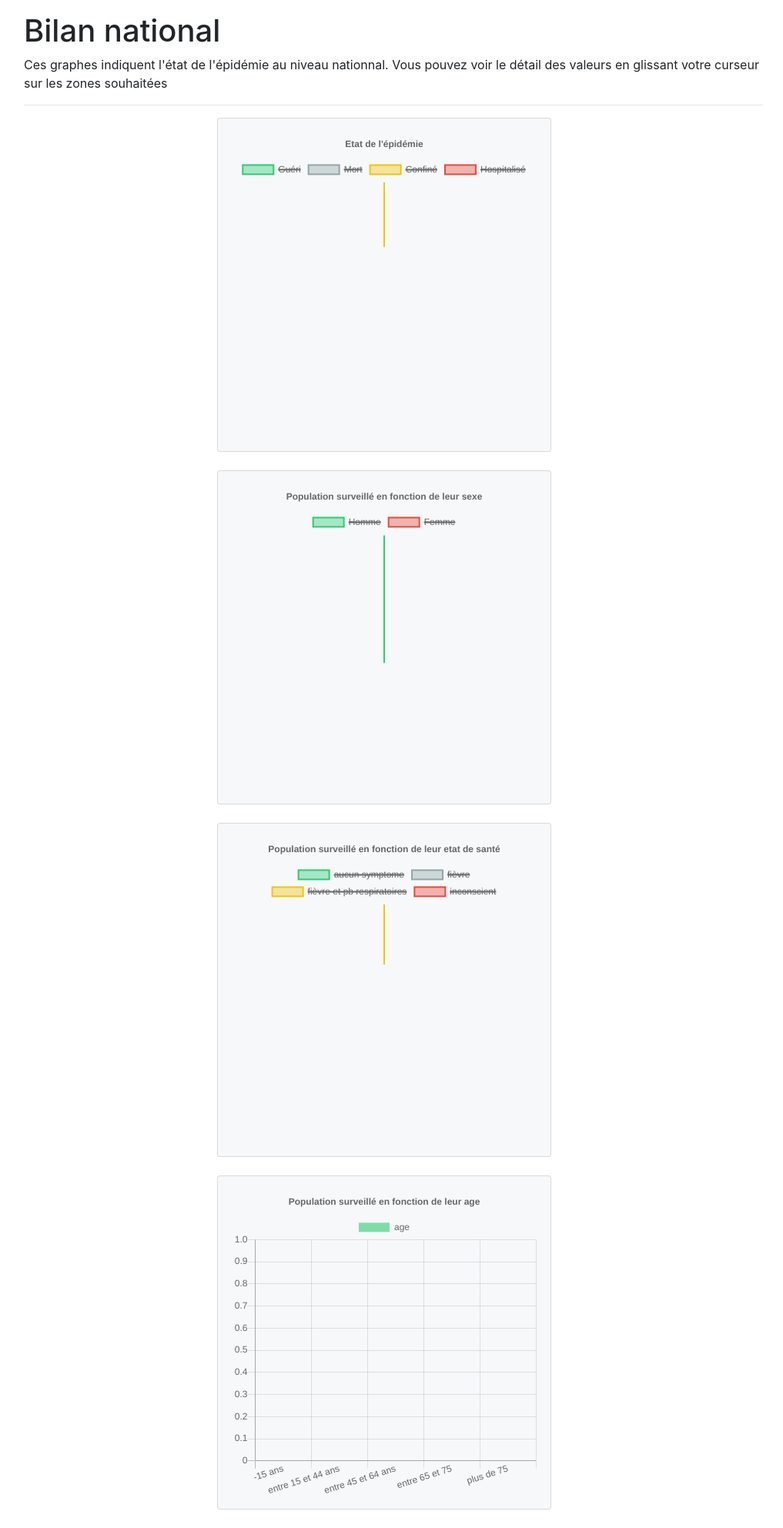
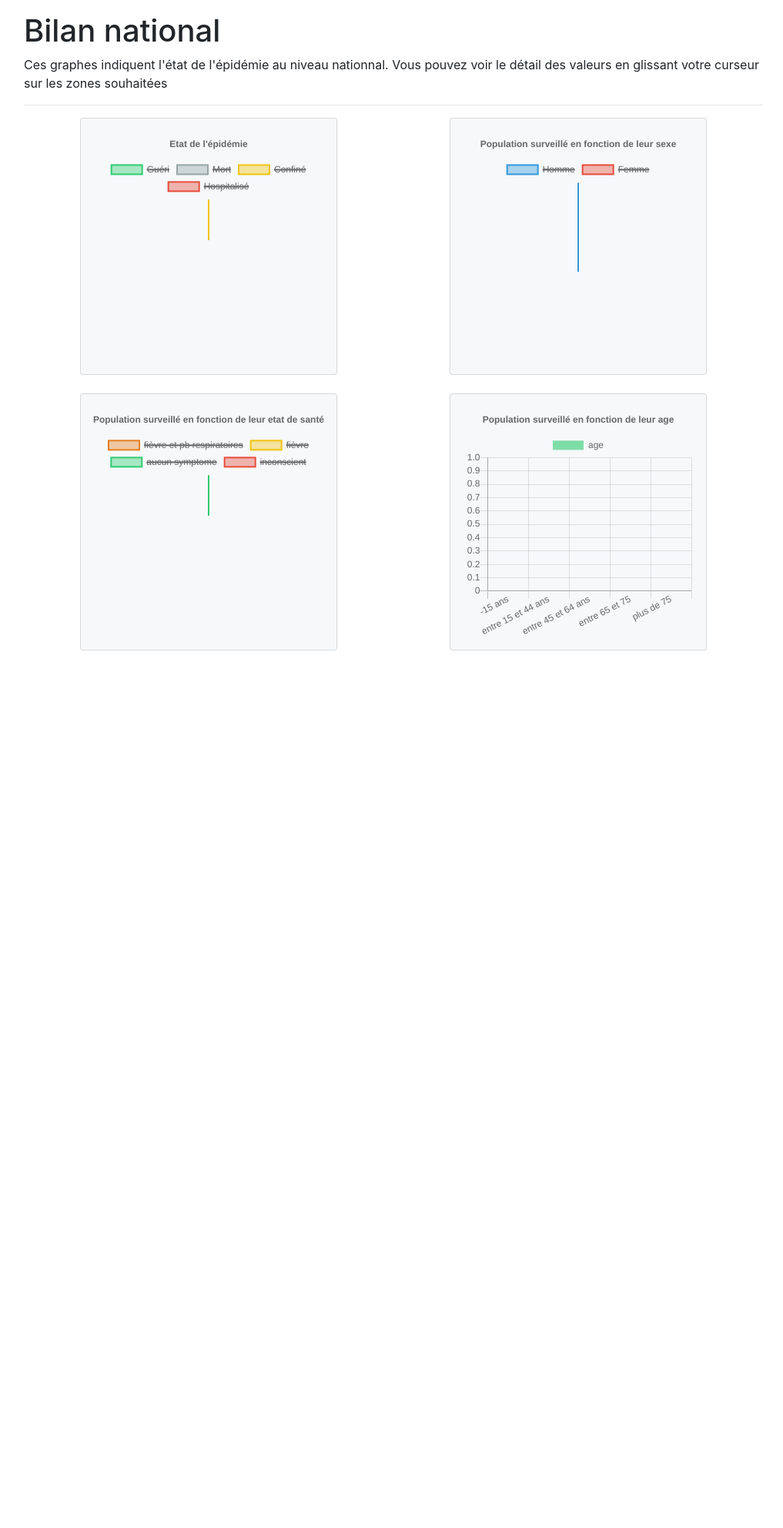
Before and after one commit to VincentC7/L3_CSI_Covid19, a PHP site: template src/views/pages/home.twig in a window 1280 px wide. Shown: the part 56-2041 px from the top of the page at 77% size, without its empty margins (129-1146 px from the left). After the commit the page ends 901 px from the top, so only its background shows below. Run offline with PHP 8.4, Linux system fonts and the light colour scheme; the template is opened without the code that fills it, so the values that code supplies are empty; some libraries are stand-ins or nearby versions.

Commit message:
amélioration affichage

```diff
--- a/public/CSS/Main.css
+++ b/public/CSS/Main.css
@@ -124,13 +124,14 @@
 }
 
 .graph{
-    margin: 0 1.5em 1.5em 0;
+    margin: auto auto 1.5em;
     padding: 1em;
 }
 
 .bilan{
-    width: fit-content;
     margin: auto;
+    display: flex;
+    flex-wrap: wrap;
 }
 
 .hidden{
--- a/src/views/pages/home.twig
+++ b/src/views/pages/home.twig
@@ -23,8 +23,8 @@
         Chart.defaults.global.title.display =true;
         Chart.defaults.global.maintainAspectRatio = false;
         var ctx = document.getElementById('bilan_etat_epidemie').getContext('2d');
-        ctx.canvas.width = 400;
-        ctx.canvas.height = 400;
+        ctx.canvas.width = 300;
+        ctx.canvas.height = 300;
         var chart_etat_epidemeie = new Chart(ctx, {
             // The type of chart we want to create
             type: 'doughnut',
@@ -59,8 +59,8 @@
         });
 
         ctx = document.getElementById('bilan_sexe').getContext('2d');
-        ctx.canvas.width = 400;
-        ctx.canvas.height = 400;
+        ctx.canvas.width = 300;
+        ctx.canvas.height = 300;
         var chart_sexe = new Chart(ctx, {
             // The type of chart we want to create
             type: 'pie',
@@ -70,11 +70,11 @@
                 datasets: [{
                     label: 'Stats_etat_nation',
                     backgroundColor: [
-                        'rgba(46, 204, 113,0.4)',
+                        'rgba(52, 152, 219,0.4)',
                         'rgba(231, 76, 60,0.4)',
                     ],
                     borderColor: [
-                        'rgb(46, 204, 113)',
+                        'rgba(52, 152, 219,1.0)',
                         'rgb(231, 76, 60)',
                     ],
                     data: [{{bilan.sexe.M}}, {{bilan.sexe.F}}]
@@ -89,29 +89,29 @@
         });
 
         ctx = document.getElementById('bilan_etat_sante').getContext('2d');
-        ctx.canvas.width = 400;
-        ctx.canvas.height = 400;
+        ctx.canvas.width = 300;
+        ctx.canvas.height = 300;
         var chart_etat_sante = new Chart(ctx, {
             // The type of chart we want to create
             type: 'doughnut',
             // The data for our dataset
             data: {
-                labels: ['aucun symptome', 'fièvre', 'fièvre et pb respiratoires', 'inconscient'],
+                labels: ['fièvre et pb respiratoires', 'fièvre', 'aucun symptome', 'inconscient'],
                 datasets: [{
                     label: 'Stats_etat_nation',
                     backgroundColor: [
+                        'rgba(230, 126, 34,0.4)',
+                        'rgba(241, 196, 15,0.4)',
                         'rgba(46, 204, 113,0.4)',
-                        'rgba(149, 165, 166,0.4)',
-                        'rgba(241, 196, 15,0.4)',
                         'rgba(231, 76, 60,0.4)',
                     ],
                     borderColor: [
+                        'rgb(230, 126, 34,1.0)',
+                        'rgb(241, 196, 15)',
                         'rgb(46, 204, 113)',
-                        'rgb(149, 165, 166)',
-                        'rgb(241, 196, 15)',
                         'rgb(231, 76, 60)',
                     ],
-                    data: [{{bilan.etat_sante.aucun_symp}}, {{bilan.etat_sante.fievre}}, {{bilan.etat_sante.fievre_pb_resp}}, {{bilan.etat_sante.inconscient}}]
+                    data: [{{bilan.etat_sante.fievre_pb_resp}}, {{bilan.etat_sante.fievre}}, {{bilan.etat_sante.aucun_symp}}, {{bilan.etat_sante.inconscient}}]
                 }]
             },
             // Configuration options go here
@@ -124,8 +124,8 @@
 
 
         ctx = document.getElementById('bilan_age').getContext('2d');
-        ctx.canvas.width = 400;
-        ctx.canvas.height = 400;
+        ctx.canvas.width = 300;
+        ctx.canvas.height = 300;
         var chart_age = new Chart(ctx, {
             // The type of chart we want to create
             type: 'bar',
@@ -139,7 +139,7 @@
                         'rgba(149, 165, 166,0.6)',
                         'rgba(241, 196, 15,0.6)',
                         'rgba(231, 76, 60,0.6)',
-                        'rgba(26,255,252,0.6)',
+                        'rgba(52, 152, 219,0.6)',
                     ],
                     data: [{{bilan.age.moins_15}}, {{bilan.age._15_44}}, {{bilan.age._45_64}}, {{bilan.age._65_74}}, {{bilan.age.plus_75}}]
                 }]
```
Also changed, not shown: src/views/pages/departement.twig (+17 -17 lines).
